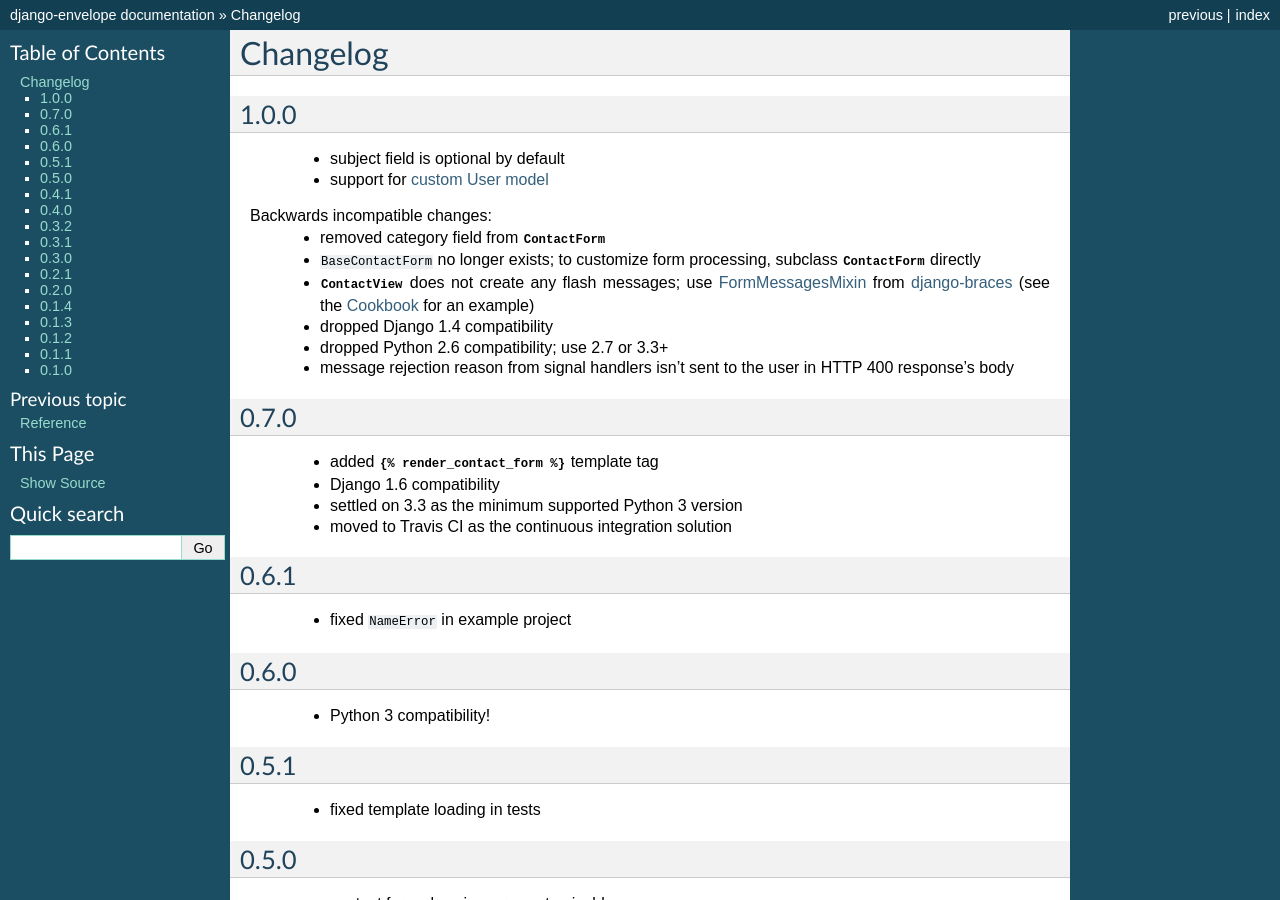
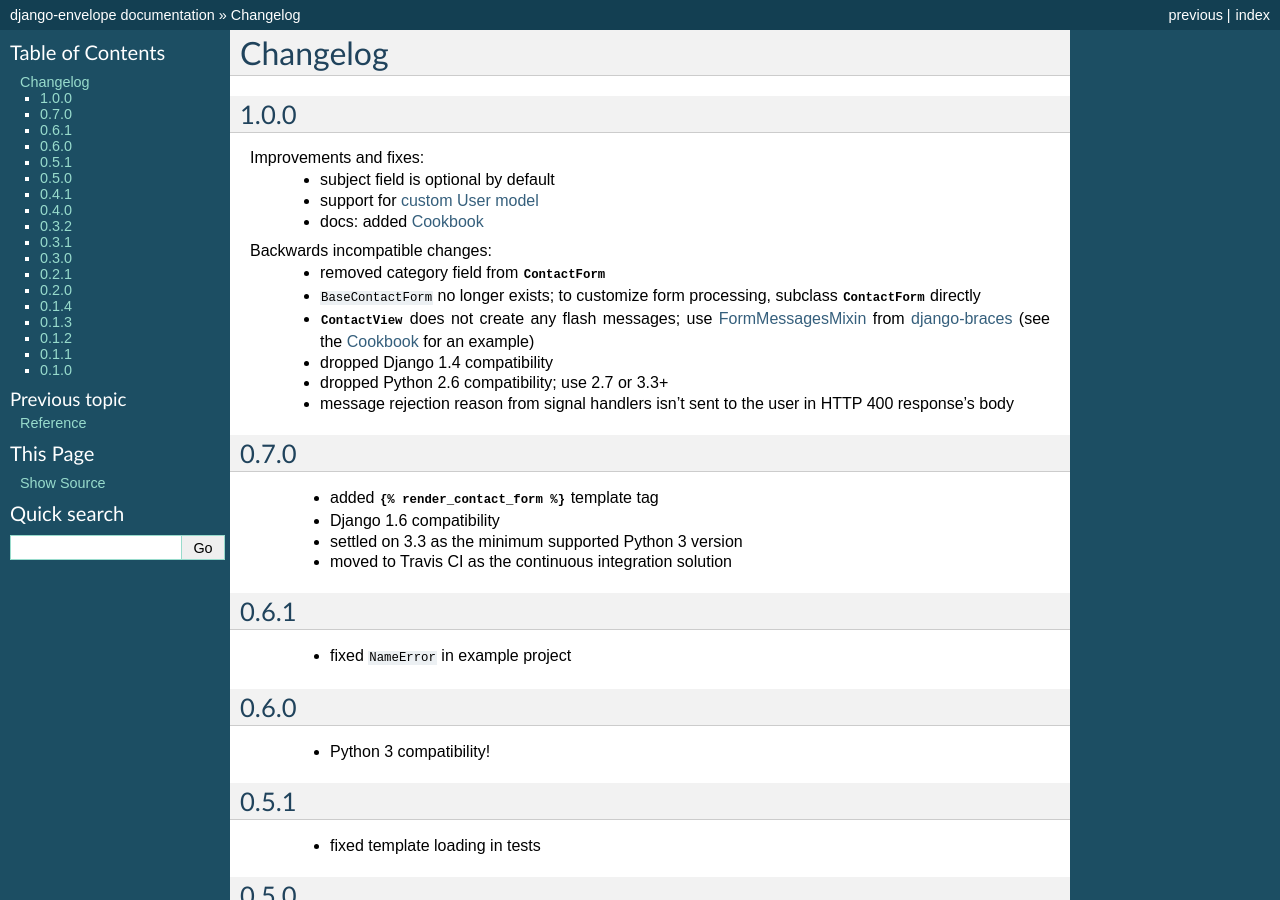
Before and after one commit to zsiciarz/django-envelope, a Sphinx documentation site: the page built from docs/changes.rst, in a window 1280 px wide and 900 px high. Built offline with Sphinx 7.4.7, drawn with Linux system fonts in a browser that asks for light colours.

Commit message:
Small changelog update.

```diff
--- a/docs/changes.rst
+++ b/docs/changes.rst
@@ -4,8 +4,11 @@ Changelog
 
 1.0.0
 -----
+
+Improvements and fixes:
  - subject field is optional by default
  - support for `custom User model`_
+ - docs: added :doc:`cookbook`
 
 Backwards incompatible changes:
  - removed category field from :class:`~envelope.forms.ContactForm`
```
